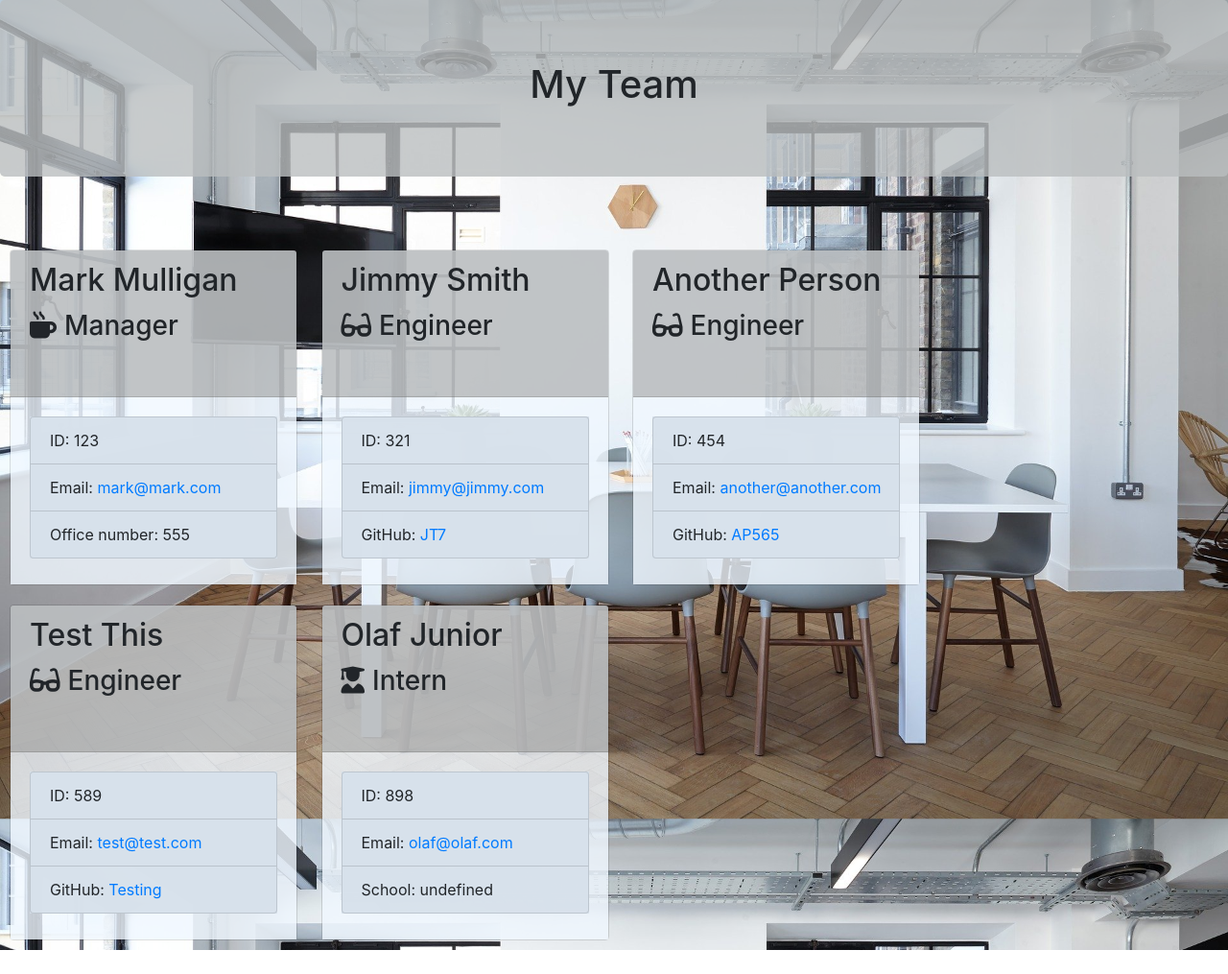
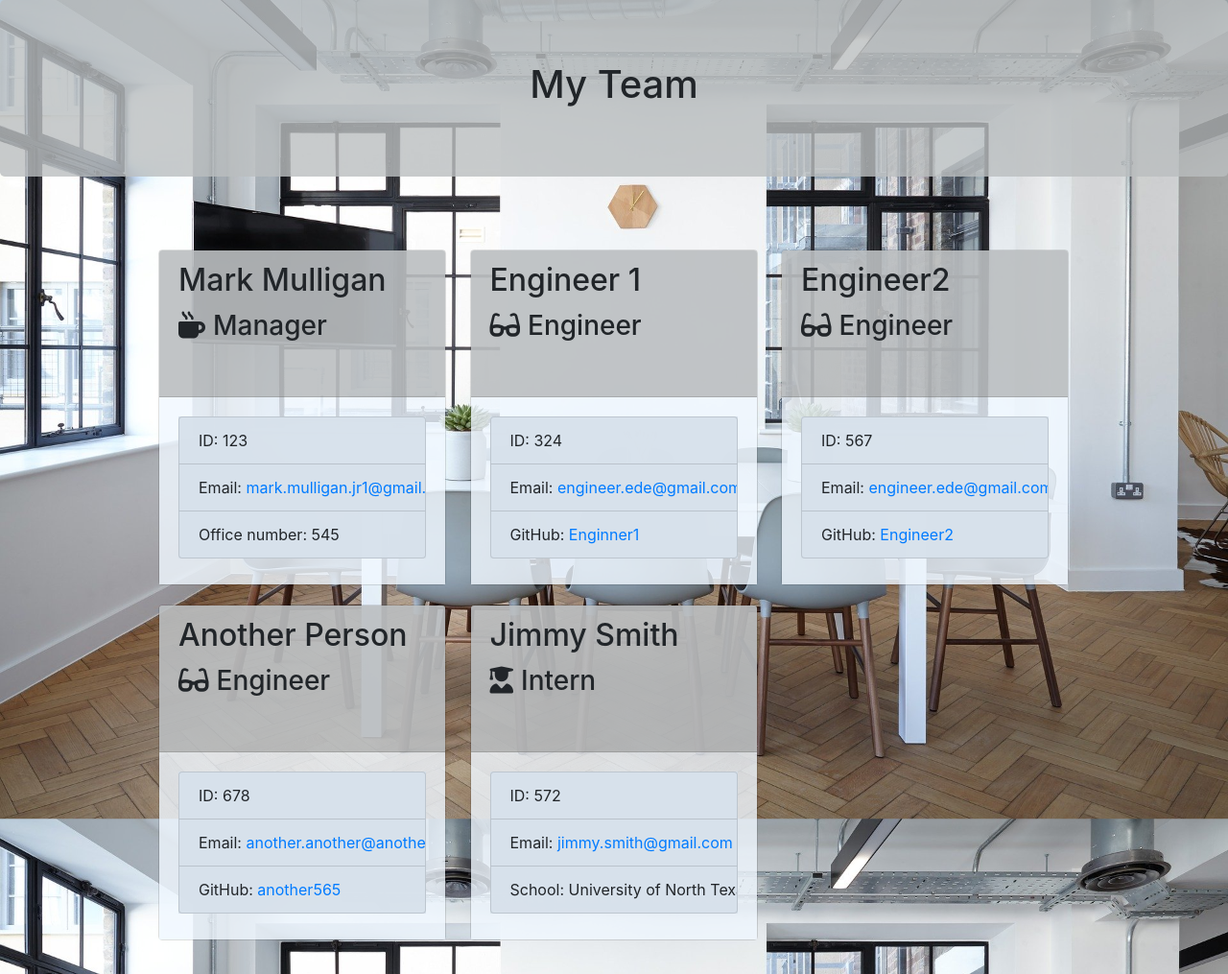
Before and after one commit to Mark-Mulligan/employeeRosterGenerator, a website: page team.html in a window 1280 px wide. Shown: the whole page at 96% size. Before the commit the page ends 990 px from the top, so only its background shows below. Drawn offline with nearby package versions, Linux system fonts and the light colour scheme.

Commit message:
final css adjustments, removed console logs

```diff
--- a/Assets/css/style.css
+++ b/Assets/css/style.css
@@ -11,7 +11,26 @@ body {
 }
 
 .team-area {
-    margin-top: 50px;
+    max-width: 1299px;
+    margin: 50px auto 25px auto;
+}
+
+@media (max-width: 1299px) {
+    .team-area {
+        max-width: 970px;
+    }
+}
+
+@media (max-width: 968px) {
+    .team-area {
+        max-width: 648px;
+    }
+}
+
+@media (max-width: 644px) {
+    .team-area {
+        text-align: center;
+    }
 }
 
 .employee-card {
--- a/app.js
+++ b/app.js
@@ -61,7 +61,6 @@ function addMemberPrompt() {
         .then((response) => {
             if (response.addTeamMember) makeNewEmployee();
             else {
-                console.log(employees);
                 fs.writeFile('team.html', render(employees), (err) => {
                     if (err) throw err;
                     console.log('The file has been created!');
--- a/lib/htmlRenderer.js
+++ b/lib/htmlRenderer.js
@@ -20,13 +20,9 @@ const render = employees => {
   );
 
   return renderMain(html.join(""));
-
 };
 
-console.log('test');
-
 const renderManager = manager => {
-  console.log('manager rendered');
   let template = fs.readFileSync(path.resolve(templatesDir, "manager.html"), "utf8");
   template = replacePlaceholders(template, "name", manager.getName());
   template = replacePlaceholders(template, "role", manager.getRole());
--- a/team.html
+++ b/team.html
@@ -20,8 +20,6 @@
             </div>
         </div>
     </div>
-   <!-- <div class="container"> -->
-      <!---<div class="row"> -->
     <div class="team-area">
         <div class="card employee-card">
     <div class="card-header">
@@ -31,22 +29,34 @@
     <div class="card-body">
         <ul class="list-group">
             <li class="list-group-item">ID: 123</li>
-                            <li class="list-group-item">Email: <a href="mailto:mark@mark.com">mark@mark.com</a></li>
-                            <li class="list-group-item">Office number: 555</li>
+            <li class="list-group-item">Email: <a href="mailto:mark.mulligan.jr1@gmail.com">mark.mulligan.jr1@gmail.com</a></li>
+            <li class="list-group-item">Office number: 545</li>
         </ul>
     </div>
 </div>
 <div class="card employee-card">
     <div class="card-header">
-                        <h2 class="card-title">Jimmy Smith</h2>
+        <h2 class="card-title">Engineer 1</h2>
         <h3 class="card-title"><i class="fas fa-glasses mr-2"></i>Engineer</h3>
     </div>
     <div class="card-body">
         <ul class="list-group">
-                            <li class="list-group-item">ID: 321</li>
-                            <li class="list-group-item">Email: <a href="mailto:jimmy@jimmy.com">jimmy@jimmy.com</a></li>
-                            <li class="list-group-item">GitHub: <a href="https://github.com/JT7" target="_blank"
-                                    rel="noopener noreferrer">JT7</a></li>
+            <li class="list-group-item">ID: 324</li>
+            <li class="list-group-item">Email: <a href="mailto:engineer.ede@gmail.com">engineer.ede@gmail.com</a></li>
+            <li class="list-group-item">GitHub: <a href="https://github.com/Enginner1" target="_blank" rel="noopener noreferrer">Enginner1</a></li>
+        </ul>
+    </div>
+</div>
+<div class="card employee-card">
+    <div class="card-header">
+        <h2 class="card-title">Engineer2</h2>
+        <h3 class="card-title"><i class="fas fa-glasses mr-2"></i>Engineer</h3>
+    </div>
+    <div class="card-body">
+        <ul class="list-group">
+            <li class="list-group-item">ID: 567</li>
+            <li class="list-group-item">Email: <a href="mailto:engineer.ede@gmail.com">engineer.ede@gmail.com</a></li>
+            <li class="list-group-item">GitHub: <a href="https://github.com/Engineer2" target="_blank" rel="noopener noreferrer">Engineer2</a></li>
         </ul>
     </div>
 </div>
@@ -57,45 +67,27 @@
     </div>
     <div class="card-body">
         <ul class="list-group">
-                            <li class="list-group-item">ID: 454</li>
-                            <li class="list-group-item">Email: <a
-                                    href="mailto:another@another.com">another@another.com</a></li>
-                            <li class="list-group-item">GitHub: <a href="https://github.com/AP565" target="_blank"
-                                    rel="noopener noreferrer">AP565</a></li>
+            <li class="list-group-item">ID: 678</li>
+            <li class="list-group-item">Email: <a href="mailto:another.another@another.com">another.another@another.com</a></li>
+            <li class="list-group-item">GitHub: <a href="https://github.com/another565" target="_blank" rel="noopener noreferrer">another565</a></li>
         </ul>
     </div>
 </div>
 <div class="card employee-card">
     <div class="card-header">
-                        <h2 class="card-title">Test This</h2>
-                        <h3 class="card-title"><i class="fas fa-glasses mr-2"></i>Engineer</h3>
-                    </div>
-                    <div class="card-body">
-                        <ul class="list-group">
-                            <li class="list-group-item">ID: 589</li>
-                            <li class="list-group-item">Email: <a href="mailto:test@test.com">test@test.com</a></li>
-                            <li class="list-group-item">GitHub: <a href="https://github.com/Testing" target="_blank"
-                                    rel="noopener noreferrer">Testing</a></li>
-                        </ul>
-                    </div>
-                </div>
-                <div class="card employee-card">
-                    <div class="card-header">
-                        <h2 class="card-title">Olaf Junior</h2>
+        <h2 class="card-title">Jimmy Smith</h2>
         <h3 class="card-title"><i class="fas fa-user-graduate mr-2"></i>Intern</h3>
     </div>
     <div class="card-body">
         <ul class="list-group">
-                            <li class="list-group-item">ID: 898</li>
-                            <li class="list-group-item">Email: <a href="mailto:olaf@olaf.com">olaf@olaf.com</a></li>
-                            <li class="list-group-item">School: undefined</li>
+            <li class="list-group-item">ID: 572</li>
+            <li class="list-group-item">Email: <a href="mailto:jimmy.smith@gmail.com">jimmy.smith@gmail.com</a></li>
+            <li class="list-group-item">School: University of North Texas</li>
         </ul>
     </div>
 </div>
 
     </div>
-    <!--  </div> -->
-  <!--  </div> -->
 </body>
 
 </html>
```
Also changed, not shown: templates/main.html (+2 -6 lines). Lines whose indentation alone changed are shown as unchanged.
